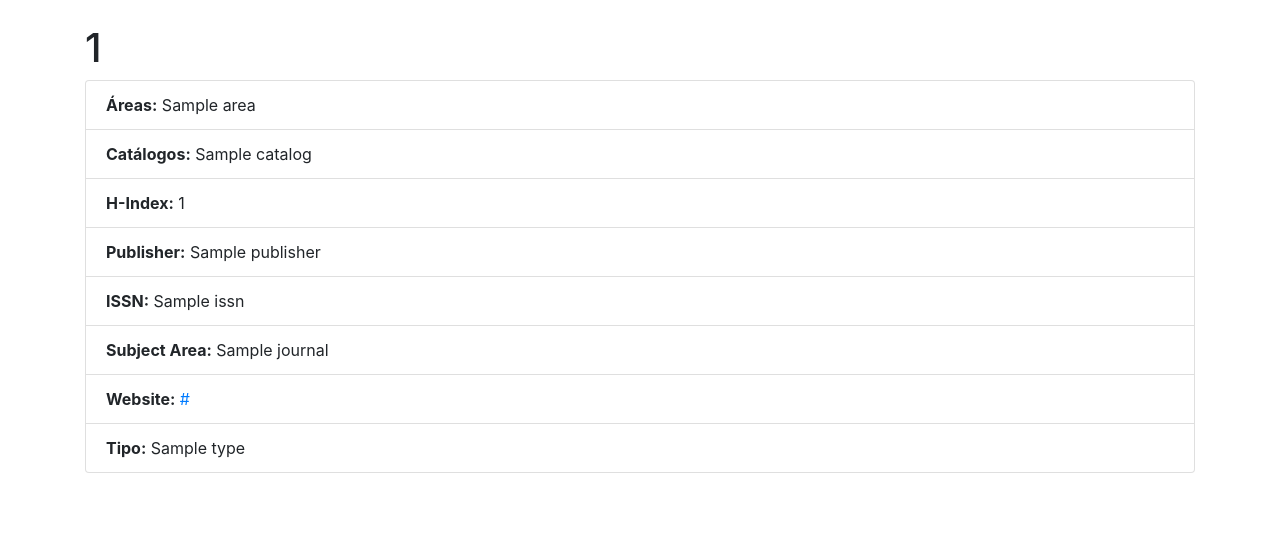
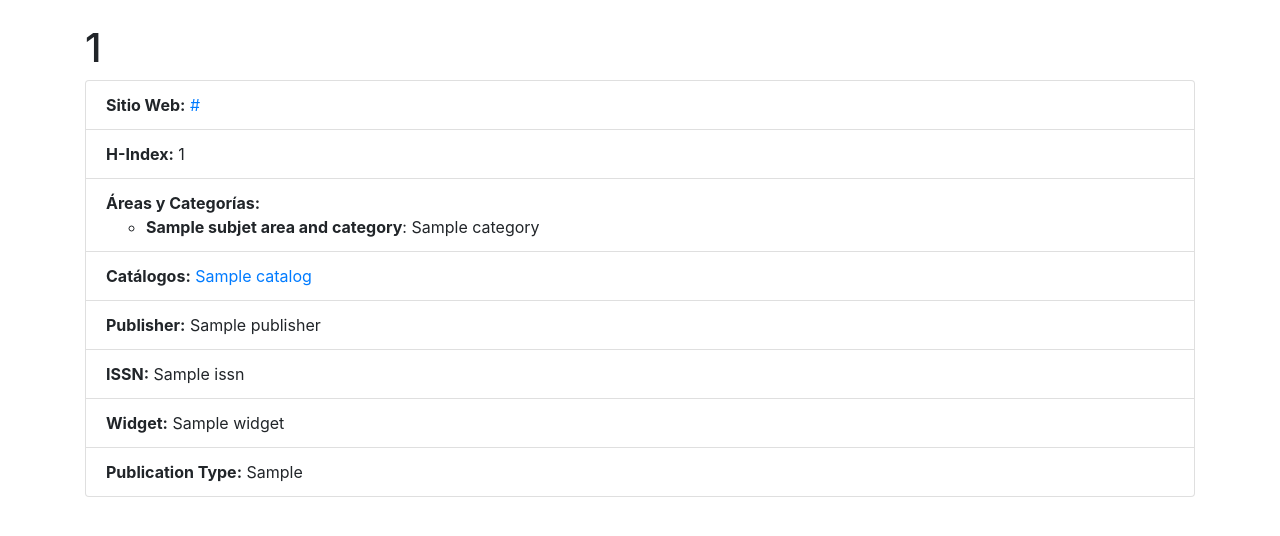
Before and after one commit to SebastianDQQ/PROYECTO_FINAL, a Flask app: template Parte3_web/templates/revista.html in a window 1280 px wide. Shown: the part 106-642 px from the top of the page. Run offline with Flask 3, Linux system fonts and the light colour scheme; the template is opened without the code that fills it: most values are stand-ins (such as "Sample title", 1, 10 or a date in 2020); parts of the project's set-up code (start-up, migrations or seed data) failed here and were passed over; some libraries are stand-ins or nearby versions.

Commit message:
enter the commit message for your changes. Lines starting

```diff
--- a/Parte3_web/app.py
+++ b/Parte3_web/app.py
@@ -3,21 +3,36 @@ import json
 import string
 
 app = Flask(__name__)
+with open('datos/json/revistas_informacion.json', encoding='utf-8') as f:
+    journals = json.load(f)
 
-with open('datos/revistas_mock.json', encoding='utf-8') as f:
-    journals = json.load(f)
+with open('datos/json/revistas.json', encoding='utf-8') as f:
+    rev_catalogos = json.load(f)
+
+for journal_key, journal_data in journals.items():
+    normalized_key = journal_key.strip().lower()
+    if normalized_key in rev_catalogos:
+        journal_data["catalogos"] = rev_catalogos[normalized_key].get("catalogos", [])
+    else:
+
+        journal_data["catalogos"] = []
+
+for journal in journals.values():
+    journal.setdefault("subjet_area_and_category", {})
+    journal.setdefault("h_index", "No disponible")
 
 def get_unique_areas():
     areas = set()
     for j in journals.values():
-        for area in j.get('areas', []):
-            areas.add(area)
+        if j.get("subjet_area_and_category"):
+            for subject in j["subjet_area_and_category"].keys():
+                areas.add(subject)
     return sorted(areas)
 
 def get_unique_catalogos():
     catalogs = set()
     for j in journals.values():
-        for catalog in j.get('catalogos', []):
+        for catalog in j.get("catalogos", []):
             catalogs.add(catalog)
     return sorted(catalogs)
 
@@ -25,43 +40,43 @@ def get_unique_catalogos():
 def index():
     return render_template('index.html', journals=journals)
 
-# Ruta que lista las áreas disponibles
 @app.route('/area')
 def area():
     areas = get_unique_areas()
+    if not areas:
+        return "No hay áreas disponibles", 404
     return render_template('area.html', areas=areas)
 
-# Al hacer click en un área se muestra la tabla con revistas de esa área
 @app.route('/area/<area_name>')
 def journals_by_area(area_name):
-    filtered = {key: j for key, j in journals.items() if area_name in j.get('areas', [])}
-    return render_template('tabla.html', title=f'Revistas en Área: {area_name}', journals=filtered)
+    filtered = {
+        key: j for key, j in journals.items()
+        if j.get("subjet_area_and_category") and area_name in j.get("subjet_area_and_category", {})
+    }
+    if not filtered:
+        return "No se encontraron revistas en esta área", 404
+    return render_template('tabla_explorar.html', title=f'Revistas en Área: {area_name}', journals=filtered)
 
-# Ruta que lista los catálogos disponibles
 @app.route('/catalogo')
 def catalogo():
     catalogs = get_unique_catalogos()
     return render_template('catalogo.html', catalogs=catalogs)
 
-# Mostrar con una tabla las revistas que pertenecen a un catálogo seleccionado
 @app.route('/catalogo/<catalogo_name>')
 def journals_by_catalog(catalogo_name):
-    filtered = {key: j for key, j in journals.items() if catalogo_name in j.get('catalogos', [])}
-    return render_template('tabla.html', title=f'Revistas en Catálogo: {catalogo_name}', journals=filtered)
+    filtered = {key: j for key, j in journals.items() if catalogo_name in j.get("catalogos", [])}
+    return render_template('tabla_explorar.html', title=f'Revistas en Catálogo: {catalogo_name}', journals=filtered)
 
-# Sección de explorar: se muestra un abecedario
 @app.route('/explorar')
 def explorar():
     letters = list(string.ascii_uppercase)
     return render_template('explorar.html', letters=letters)
 
-# Al hacer click en una letra del abecedario se filtran las revistas cuyo título inicie con esa letra
 @app.route('/explorar/<letter>')
 def journals_by_letter(letter):
     filtered = {key: j for key, j in journals.items() if key.upper().startswith(letter.upper())}
     return render_template('explorar.html', selected_letter=letter.upper(), journals=filtered, letters=list(string.ascii_uppercase))
 
-# Ruta de búsqueda: se realiza la búsqueda de palabras en título, áreas o catálogos
 @app.route('/busqueda', methods=['GET'])
 def busqueda():
     query = request.args.get('q', '')
@@ -75,16 +90,14 @@ def busqueda():
                 results[key] = j
     return render_template('busqueda.html', results=results, query=query, journals=journals)
 
-# Página de detalle de una revista
 @app.route('/revista/<journal_id>')
 def revista(journal_id):
     journal = journals.get(journal_id)
-    if journal:
-        return render_template('revista.html', journal_id=journal_id, journal=journal)
-    else:
+    if not journal:
         return "Revista no encontrada", 404
+    journal.setdefault("subjet_area_and_category", {})
+    return render_template('revista.html', journal_id=journal_id, journal=journal)
 
-# Página de créditos
 @app.route('/creditos')
 def creditos():
     developers = [
--- a/Parte3_web/static/css/estilos.css
+++ b/Parte3_web/static/css/estilos.css
@@ -1,16 +1,20 @@
+/* estilos.css */
 
+/* Color de fondo general */
 body {
     background-color: #f8f9fa;
     font-family: Arial, sans-serif;
   }
 
+  /* Estilos para el navbar con color institucional de la Universidad de Sonora */
   .navbar {
-    background-color: #003366;
+    background-color: #003366;  /* Color institucional (azul oscuro) */
   }
   .navbar-brand, .nav-link {
     color: #ffffff !important;
   }
 
+  /* Ajustes en los botones */
   .btn-outline-primary {
     color: #003366;
     border-color: #003366;
@@ -20,16 +24,19 @@ body {
     color: #ffffff;
   }
 
+  /* Estilos para las tablas */
   .table th, .table td {
     text-align: center;
     vertical-align: middle;
   }
 
+  /* Espaciado en los encabezados */
   h1 {
     margin-top: 40px;
     margin-bottom: 40px;
   }
 
+  /* Enlaces en las tablas */
   a {
     text-decoration: none;
   }
--- a/Parte3_web/templates/base.html
+++ b/Parte3_web/templates/base.html
@@ -13,7 +13,6 @@
             <a class="navbar-brand" href="{{ url_for('index') }}" style="font-size: 24px; font-weight: bold;">
                 Biblioteca de Revistas
               </a>
-
           <button class="navbar-toggler" type="button" data-toggle="collapse" data-target="#navbarNav">
             <span class="navbar-toggler-icon"></span>
           </button>
--- a/Parte3_web/templates/busqueda.html
+++ b/Parte3_web/templates/busqueda.html
@@ -1,6 +1,7 @@
 {% extends "base.html" %}
 {% block content %}
   <h1>Búsqueda de Revistas</h1>
+
   <input type="text" id="searchInput" class="form-control mb-3" placeholder="Filtrar resultados en tiempo real...">
 
   {% if query %}
--- a/Parte3_web/templates/revista.html
+++ b/Parte3_web/templates/revista.html
@@ -1,16 +1,28 @@
 {% extends "base.html" %}
 {% block content %}
   <h1>{{ journal_id }}</h1>
+
   <ul class="list-group">
-    <li class="list-group-item"><strong>Áreas:</strong> {{ journal.areas | join(', ') }}</li>
-    <li class="list-group-item"><strong>Catálogos:</strong> {{ journal.catalogos | join(', ') }}</li>
+    <li class="list-group-item"><strong>Sitio Web:</strong> <a href="{{ journal.website }}" target="_blank">{{ journal.website }}</a></li>
     <li class="list-group-item"><strong>H-Index:</strong> {{ journal.h_index }}</li>
+
+    <li class="list-group-item"><strong>Áreas y Categorías:</strong>
+      <ul>
+        {% for subject, categories in journal.subjet_area_and_category.items() %}
+          <li><strong>{{ subject }}</strong>: {{ categories | join(', ') }}</li>
+        {% endfor %}
+      </ul>
+    </li>
+
+    <li class="list-group-item"><strong>Catálogos:</strong>
+      {% for catalog in journal.catalogos %}
+        <a href="{{ url_for('journals_by_catalog', catalogo_name=catalog) }}">{{ catalog }}</a>{% if not loop.last %}, {% endif %}
+      {% endfor %}
+    </li>
+
     <li class="list-group-item"><strong>Publisher:</strong> {{ journal.publisher }}</li>
-    <li class="list-group-item"><strong>ISSN:</strong> {{ journal.issn }}</li>
-    <li class="list-group-item"><strong>Subject Area:</strong> {{ journal.subject_area }}</li>
-    <li class="list-group-item"><strong>Website:</strong>
-      <a href="{{ journal.website }}" target="_blank">{{ journal.website }}</a>
-    </li>
-    <li class="list-group-item"><strong>Tipo:</strong> {{ journal.type }}</li>
+    <li class="list-group-item"><strong>ISSN:</strong> {{ journal.issn | join(', ') }}</li>
+    <li class="list-group-item"><strong>Widget:</strong> {{ journal.widget | safe }}</li>
+    <li class="list-group-item"><strong>Publication Type:</strong> {{ journal.publication_type }}</li>
   </ul>
 {% endblock %}
```
Also changed, not shown: Parte3_web/templates/area.html (+11 -8 lines), Parte3_web/templates/tabla.html (deleted, +0 -23 lines), Parte3_web/templates/tabla_explorar.html (+25 -9 lines).
